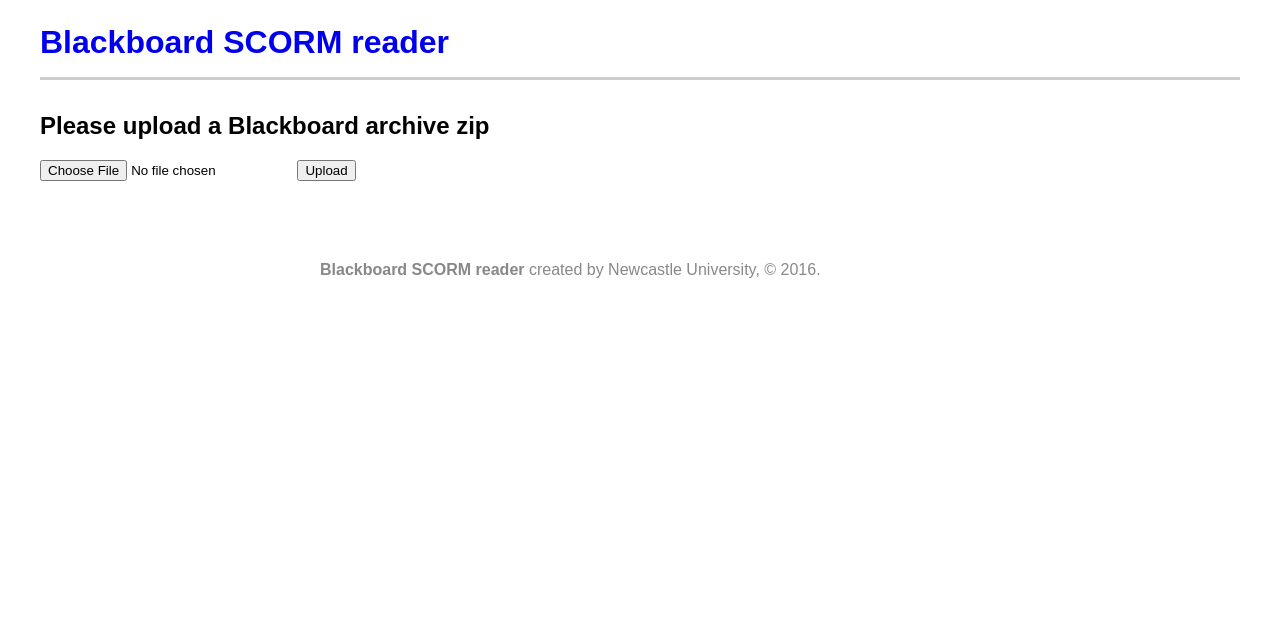
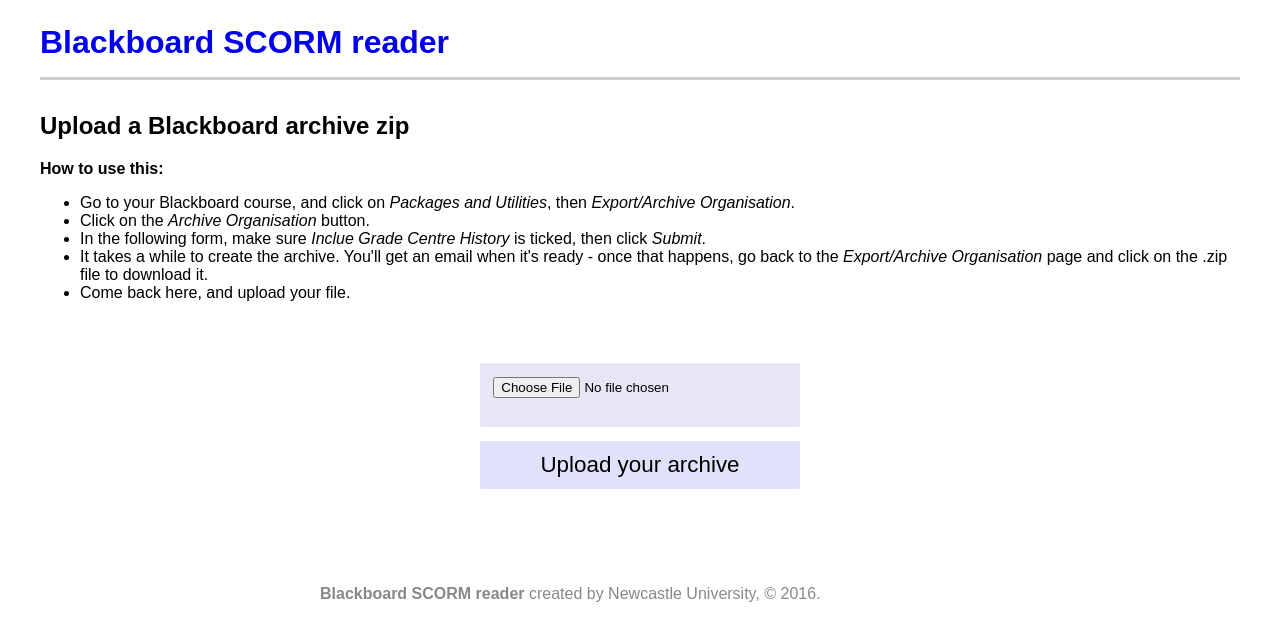
Before and after one commit to numbas/blackboard-scorm-analysis, a Flask app: page /upload in a window 1280 px wide. Shown: the top 641 px of the page. Run offline with Flask 2, Linux system fonts and the light colour scheme.

Commit message:
add instructions to upload page

```diff
--- a/blackboardscorm.py
+++ b/blackboardscorm.py
@@ -281,7 +281,7 @@ class State(object):
 
 	def add_course(self,course):
 		if course.pk in self.courses_by_pk:
-			i = self.courses.index(course.pk)
+			i = [c.pk for c in self.courses].index(course.pk)
 			self.courses[i] = course
 		else:
 			self.courses.append(course)
--- a/server.py
+++ b/server.py
@@ -64,7 +64,6 @@ def allowed_file(filename):
 @app.route('/upload', methods=['GET', 'POST'])
 def upload_zip():
 	global state
-	next = request.args.get('next',url_for('index'))
 	file = None
 	if request.method == 'POST':
 		file = request.files['file']
@@ -80,7 +79,7 @@ def upload_zip():
 			course = BlackboardCourse(extract_path)
 			state.add_course(course)
 			state.save()
-			return redirect(next)
+			return redirect(url_for('course_index',course=course.pk))
 
 	return render_template('upload.html')
 
--- a/templates/base.html
+++ b/templates/base.html
@@ -9,6 +9,9 @@
 			html {
 				font-size: 16px;
 				font-family: sans-serif;
+			}
+			* {
+				box-sizing: border-box;
 			}
 			body {
 				padding: 0 2em;
--- a/templates/index.html
+++ b/templates/index.html
@@ -19,9 +19,7 @@
 
 .course .num-scorms {
     color: #666;
-    /* float: right; */
     display: inline-block;
-    /* line-height: 2.4em; */
 }
 
 .courses {
@@ -41,6 +39,6 @@
 		{% endfor %}
 	</ul>
 
-	<p><a href="{{url_for('upload_zip')}}">Upload a zip file</a></p>
+	<p>Add another course or update an existing one: <a href="{{url_for('upload_zip')}}">upload a zip file</a></p>
 
 {% endblock content %}
--- a/templates/scorm/report.html
+++ b/templates/scorm/report.html
@@ -84,7 +84,7 @@
 {% block header %}
 	{{super()}}
 	<hr/>
-	<h3>Attempt by {{attempt.user.fullname}} {{attempt.user.username}}</h3>
+	<h3><a href="{{url_for('attempt_report',course=course.pk,scorm=scorm.pk,attempt=attempt.pk)}}">Attempt {{attempt.number}} by {{attempt.user.fullname}} {{attempt.user.username}}</a></h3>
 {% endblock header %}
 
 {% block scormcontent %}
--- a/templates/scorm/review.html
+++ b/templates/scorm/review.html
@@ -38,6 +38,12 @@
 </script>
 {% endblock includes %}
 
+{% block header %}
+	{{super()}}
+	<hr/>
+	<h3><a href="{{url_for('attempt_report',course=course.pk,scorm=scorm.pk,attempt=attempt.pk)}}">Attempt {{attempt.number}} by {{attempt.user.fullname}} {{attempt.user.username}}</a></h3>
+{% endblock header %}
+
 {% block scormcontent %}
 	<iframe id="scorm-player" src="{{iframe}}"></iframe>
 {% endblock scormcontent %}
--- a/templates/upload.html
+++ b/templates/upload.html
@@ -2,10 +2,54 @@
 
 {% block title %}Upload an archive{% endblock title %}
 
+{% block includes %}
+	{{super()}}
+
+	<style type="text/css">
+		.upload-form {
+			margin-top: 2em;
+			padding: 1em;
+			text-align: center;
+		}
+
+
+		.upload-form input[type="file"] {
+			width: 20rem;
+			height: 4rem;
+			padding: 1em;
+			background: hsl(240, 40%, 93%);
+			margin: 1em auto;
+			display: block;
+			border-radius: 2px;
+		}
+
+		.upload-form button {
+			width: 20rem;
+			border: none;
+			padding: 0.5em;
+			font-size: 1.4em;
+			border-radius: 2px;
+			background: hsl(240, 70%, 93%);
+			margin: 0 auto;
+			display: block;
+		}
+	</style>
+{% endblock includes %}
+
 {% block content %}
-<h2>Please upload a Blackboard archive zip</h2>
-<form action="" method="post" enctype="multipart/form-data">
-  <input type=file name=file> <input type=submit value=Upload>
+<h2>Upload a Blackboard archive zip</h2>
+<p><strong>How to use this:</strong></p>
+<ul>
+	<li>Go to your Blackboard course, and click on <em>Packages and Utilities</em>, then <em>Export/Archive Organisation</em>.</li>
+	<li>Click on the <em>Archive Organisation</em> button.</li>
+	<li>In the following form, make sure <em>Inclue Grade Centre History</em> is ticked, then click <em>Submit</em>.</li>
+	<li>It takes a while to create the archive. You'll get an email when it's ready - once that happens, go back to the <em>Export/Archive Organisation</em> page and click on the .zip file to download it.</li>
+	<li>Come back here, and upload your file.</li>
+</ul>
+
+<form class="upload-form" action="" method="post" enctype="multipart/form-data">
+	<input type=file name=file>
+	<button type=submit>Upload your archive</button>
 </form>
 
 {% if current_zip %}{{current_zip.filename}}{% endif %}
```
